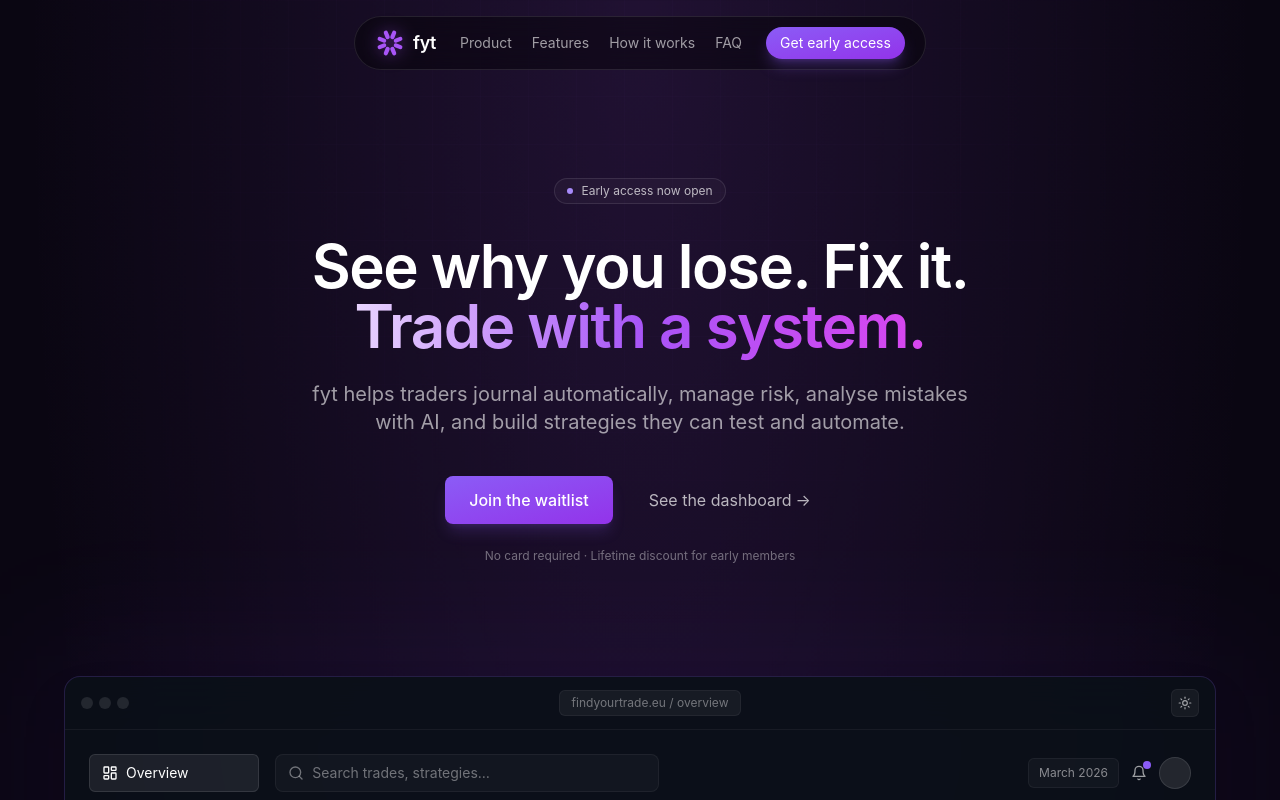
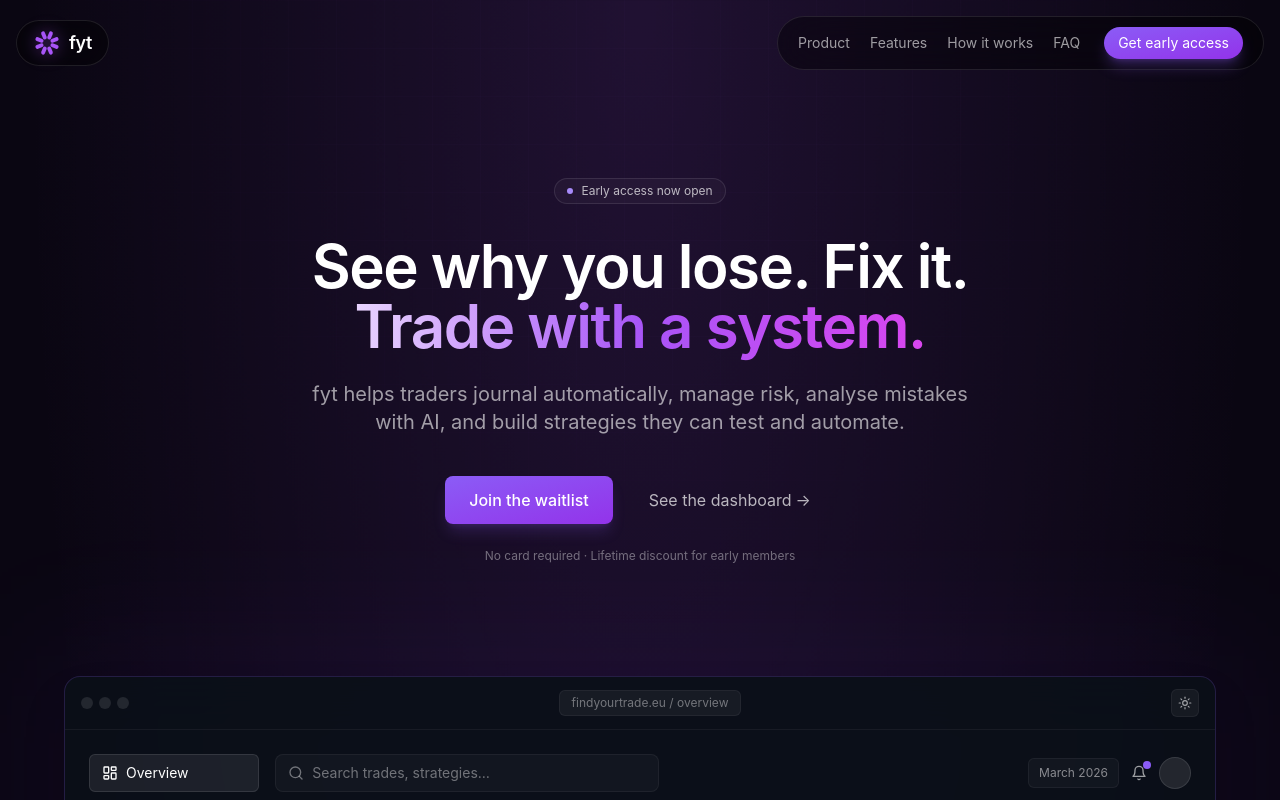
Before and after one commit to guillaumevanhuynegem12-blip/FindYourTrade-website, a Next.js app: page / in a window 1280 px wide. Shown: the top 800 px of the page. Built offline with nearby package versions, Linux system fonts and the light colour scheme.

Commit message:
Move logo to top-left, links pill stays on right

```diff
--- a/components/Nav.tsx
+++ b/components/Nav.tsx
@@ -22,13 +22,16 @@ export default function Nav() {
       initial={{ opacity: 0, y: -10 }}
       animate={{ opacity: hidden ? 0 : 1, y: hidden ? -80 : 0 }}
       transition={{ duration: 0.35, ease: "easeOut" }}
-      className="fixed top-4 inset-x-4 z-50 flex justify-center"
+      className="fixed top-4 inset-x-4 z-50 flex items-center justify-between gap-3"
     >
+      <Link
+        href="/"
+        className="flex items-center gap-2 text-lg font-semibold tracking-tight px-4 py-2 rounded-full border border-white/10 bg-black/40 backdrop-blur-xl"
+      >
+        <FytMark size={28} />
+        fyt
+      </Link>
       <nav className="flex items-center gap-6 px-5 py-2.5 rounded-full border border-white/10 bg-black/40 backdrop-blur-xl">
-        <Link href="/" className="flex items-center gap-2 text-lg font-semibold tracking-tight">
-          <FytMark size={30} />
-          fyt
-        </Link>
         <div className="hidden sm:flex items-center gap-5 text-sm text-white/60">
           <a href="#preview" className="hover:text-white transition-colors">
             Product
```
